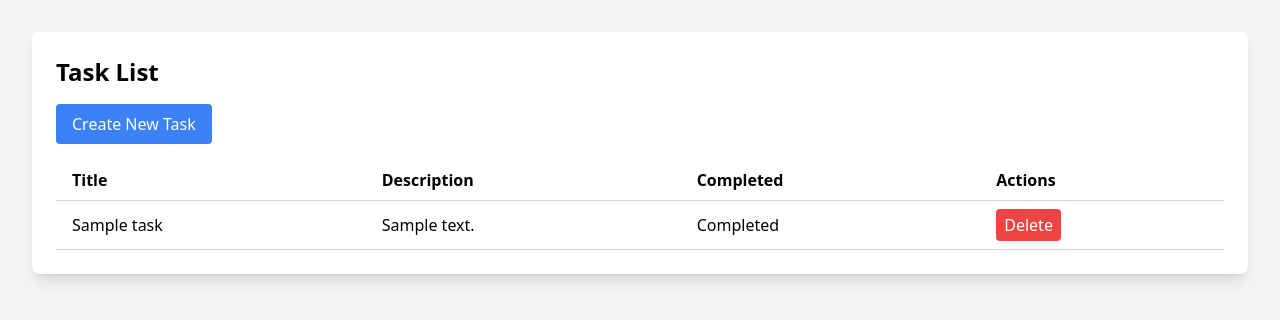
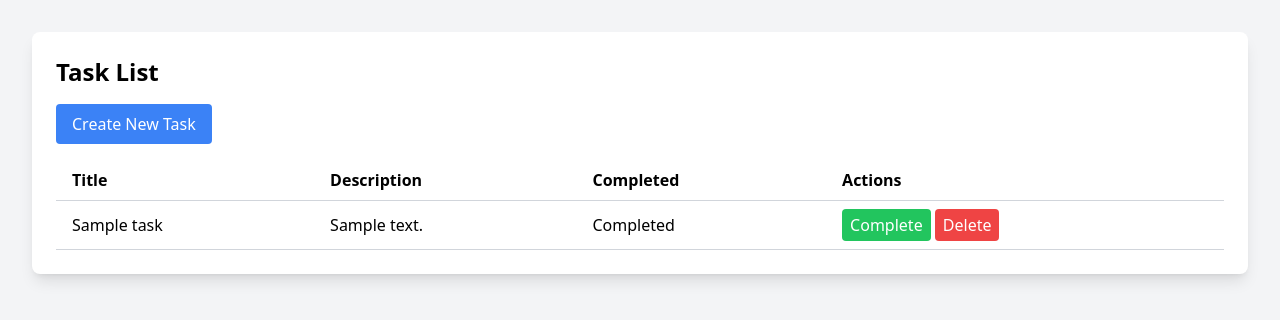
Before and after one commit to syoung-86/TaskTracker, a Django app: page / in a window 1280 px wide. Shown: the top 320 px of the page. Run offline with Django 5.2, Linux system fonts and the light colour scheme; tables that the repository leaves empty hold one stand-in row (values such as "Sample post").

Commit message:
complete button

```diff
--- a/static/css/output.css
+++ b/static/css/output.css
@@ -617,10 +617,6 @@ video {
   margin-top: 1rem;
 }
 
-.block {
-  display: block;
-}
-
 .flex {
   display: flex;
 }
@@ -689,9 +685,9 @@ video {
   background-color: rgb(107 114 128 / var(--tw-bg-opacity));
 }
 
-.bg-gray-600 {
+.bg-green-500 {
   --tw-bg-opacity: 1;
-  background-color: rgb(75 85 99 / var(--tw-bg-opacity));
+  background-color: rgb(34 197 94 / var(--tw-bg-opacity));
 }
 
 .bg-red-500 {
@@ -702,10 +698,6 @@ video {
 .bg-white {
   --tw-bg-opacity: 1;
   background-color: rgb(255 255 255 / var(--tw-bg-opacity));
-}
-
-.bg-opacity-50 {
-  --tw-bg-opacity: 0.5;
 }
 
 .p-6 {
--- a/tasks/templates/tasks/task_list.html
+++ b/tasks/templates/tasks/task_list.html
@@ -56,6 +56,7 @@
                         <td class="py-2 px-4 border-b border-gray-300">{{ task.description }}</td>
                         <td class="py-2 px-4 border-b border-gray-300">{% if task.completed %}Completed{% else %}Not Completed{% endif %}</td>
                         <td class="py-2 px-4 border-b border-gray-300">
+                            <button class="bg-green-500 text-white px-2 py-1 rounded complete-task-btn" data-task-id="{{ task.id }}">Complete</button>
                             <button class="bg-red-500 text-white px-2 py-1 rounded delete-task-btn" data-task-id="{{ task.id }}">Delete</button>
                         </td>
                     </tr>
@@ -151,7 +152,7 @@
                 method: 'DELETE',
                 headers: {
                     'X-Requested-With': 'XMLHttpRequest',
-                    'X-CSRFToken': '{{ csrf_token }}'
+                    'X-CSRFToken': '{{ csrf_token }}'  // Ensure CSRF token is included
                 }
             }).then(response => {
                 if (response.ok) {
@@ -161,7 +162,7 @@
                 }
             }).then(data => {
                 confirmDeleteModal.style.display = "none";
-                location.reload();
+                location.reload(); // Reload the page to reflect the deleted task
             }).catch(error => {
                 console.error('Error:', error);
                 alert('An error occurred: ' + JSON.stringify(error));
@@ -171,6 +172,30 @@
         cancelDeleteBtn.onclick = function() {
             confirmDeleteModal.style.display = "none";
         };
+
+        document.querySelectorAll('.complete-task-btn').forEach(button => {
+            button.onclick = function() {
+                var taskId = this.getAttribute('data-task-id');
+                fetch(`{% url 'complete_task' 0 %}`.slice(0, -2) + taskId + '/', {
+                    method: 'POST',
+                    headers: {
+                        'X-Requested-With': 'XMLHttpRequest',
+                        'X-CSRFToken': '{{ csrf_token }}'  // Ensure CSRF token is included
+                    }
+                }).then(response => {
+                    if (response.ok) {
+                        return response.json();
+                    } else {
+                        return response.json().then(err => { throw err; });
+                    }
+                }).then(data => {
+                    location.reload(); // Reload the page to reflect the completed task
+                }).catch(error => {
+                    console.error('Error:', error);
+                    alert('An error occurred: ' + JSON.stringify(error));
+                });
+            };
+        });
     </script>
 </body>
 </html>
--- a/tasks/urls.py
+++ b/tasks/urls.py
@@ -5,4 +5,5 @@ urlpatterns = [
     path('', views.task_list, name='task_list'),
     path('create/', views.create_task, name='create_task'),
     path('delete/<int:task_id>/', views.delete_task, name='delete_task'),
+    path('complete/<int:task_id>/', views.complete_task, name='complete_task'),
 ]
--- a/tasks/views.py
+++ b/tasks/views.py
@@ -26,3 +26,12 @@ def delete_task(request, task_id):
         task.delete()
         return JsonResponse({'message': 'Task deleted successfully'})
     return HttpResponseBadRequest("Invalid request")
+
+
+def complete_task(request, task_id):
+    if request.method == 'POST':
+        task = get_object_or_404(Task, id=task_id)
+        task.completed = True
+        task.save()
+        return JsonResponse({'message': 'Task marked as complete'})
+    return HttpResponseBadRequest("Invalid request")
```
